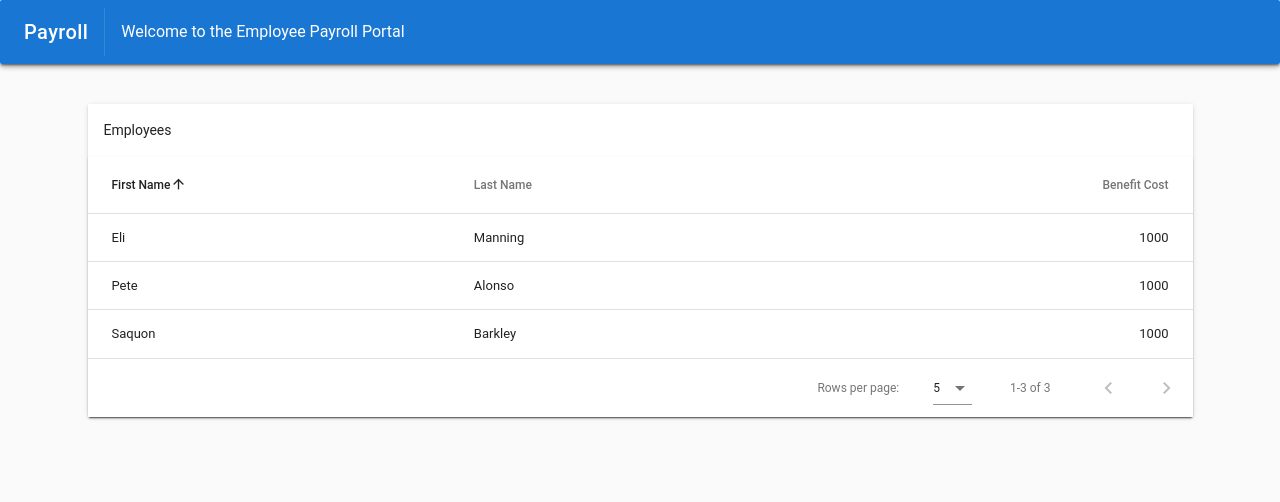
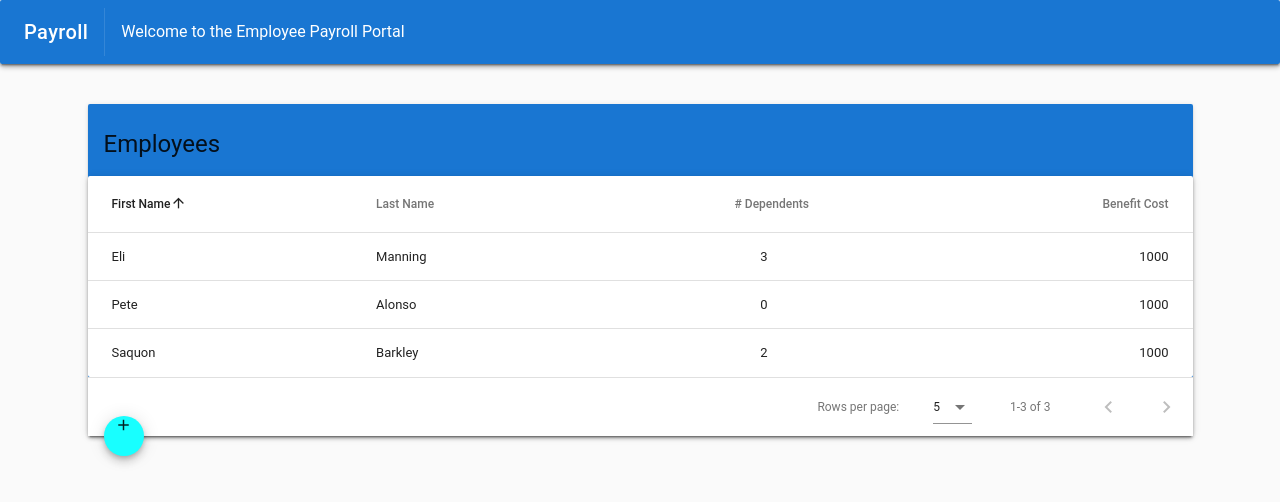
Before and after one commit to pjc3320/payroll, a Vue app in the folder web/: page / in a window 1280 px wide. Shown: the top 502 px of the page. Built offline with nearby package versions, Linux system fonts and the light colour scheme.

Commit message:
tweak UI

```diff
--- a/web/src/components/Payroll.vue
+++ b/web/src/components/Payroll.vue
@@ -2,12 +2,20 @@
   <div class="page">
     <v-flex s12>
       <v-flex s10>
-        <v-card elevation24 align-center>
-          <v-card-title>Employees</v-card-title>
-          <v-data-table :headers="headers" :items="employees" class="elevation-1">
+        <v-card elevation24 align-center color="primary">
+          <v-card-title primary-title>
+            <div>
+              <h3 class="headline">Employees</h3>
+            </div>
+            <v-btn fab small color="cyan accent-2" bottom left absolute @click="dialog = !dialog">
+              <v-icon>add</v-icon>
+            </v-btn>
+          </v-card-title>
+          <v-data-table :headers="headers" :items="employees" class="elevation-3">
             <template v-slot:items="props">
               <td>{{ props.item.firstName }}</td>
               <td>{{ props.item.lastName }}</td>
+              <td class="text-xs-center">{{ props.item.dependentCount }}</td>
               <td class="text-xs-right">{{ props.item.benefitCost }}</td>
             </template>
           </v-data-table>
@@ -18,6 +26,9 @@
 </template>
 
 <style lang="scss">
+h3.headline {
+  color: "white";
+}
 </style>
 <script>
 export default {
@@ -41,6 +52,13 @@ export default {
           dataType: "String"
         },
         {
+          text: "# Dependents",
+          align: "center",
+          sortable: true,
+          value: "dependentCount",
+          dataType: "Numeric"
+        },
+        {
           text: "Benefit Cost",
           align: "right",
           sortable: true,
@@ -52,16 +70,19 @@ export default {
         {
           firstName: "Eli",
           lastName: "Manning",
+          dependentCount: 3,
           benefitCost: 1000
         },
         {
           firstName: "Saquon",
           lastName: "Barkley",
+          dependentCount: 2,
           benefitCost: 1000
         },
         {
           firstName: "Pete",
           lastName: "Alonso",
+          dependentCount: 0,
           benefitCost: 1000
         }
       ]
```
